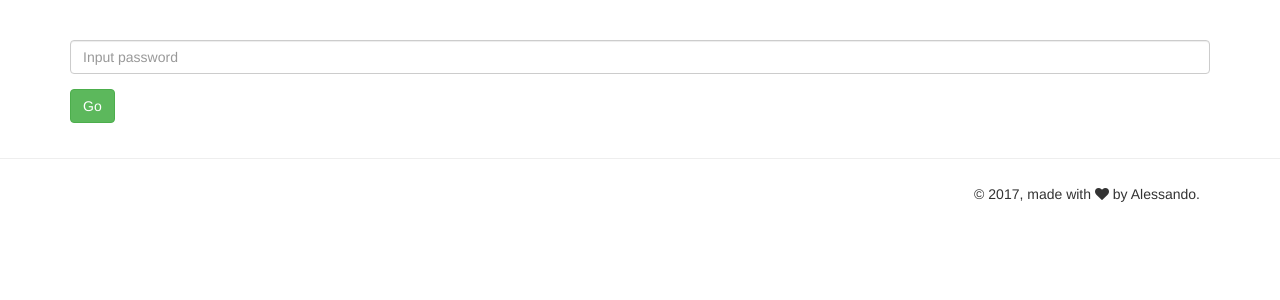
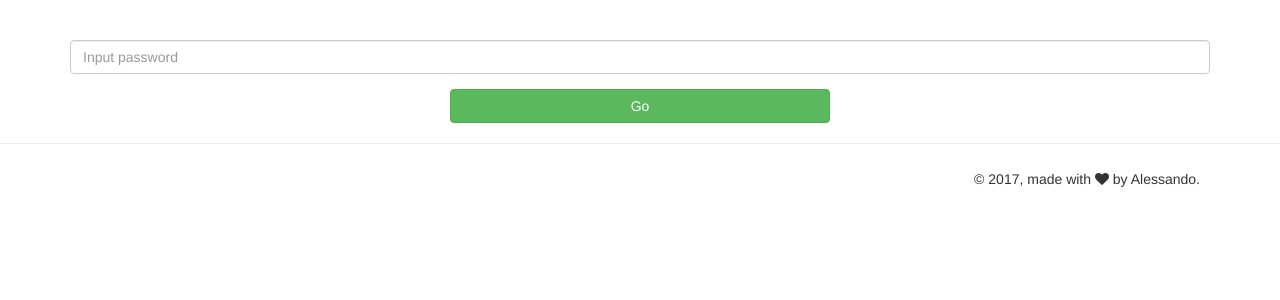
Before and after one commit to AleUtility/httpd-vhost-conf-list, a PHP site: page / in a window 1280 px wide. Shown: the part 52-352 px from the top of the page. Run offline with PHP 8.4, Linux system fonts and the light colour scheme; some libraries are stand-ins or nearby versions.

Commit message:
# Bugfixes of graphics

```diff
--- a/index.php
+++ b/index.php
@@ -160,7 +160,7 @@
                                     <input type="password" id="password" name="password" value="" class="form-control" placeholder="Input password">
                                 </div>
                                 <div class="form-group">
-                                    <input type="button" value="Go" class="btn btn-success">
+                                    <input type="button" value="Go" class="btn btn-success col-md-offset-4 col-md-4">
                                 </div>
                             <script src="https://code.jquery.com/jquery-3.2.1.min.js"
                                     integrity="sha256-hwg4gsxgFZhOsEEamdOYGBf13FyQuiTwlAQgxVSNgt4="
@@ -171,6 +171,7 @@
                                         e.preventDefault();
 
                                         document.cookie = "password=" + $('#password').val();
+                                        location.reload();
                                     });
                             </script>
                             <?php
```
